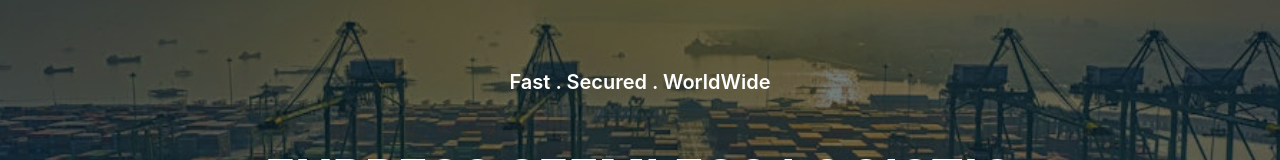
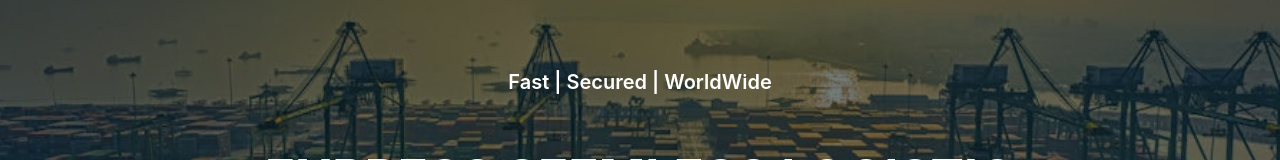
Before and after one commit to akhibs/peter, a React (Vite) app in the folder client/: page / in a window 1280 px wide. Shown: the part 335-495 px from the top of the page. Built offline with nearby package versions, Linux system fonts and the light colour scheme; no server answers.

Commit message:
Update HomePage.jsx

```diff
--- a/client/src/pages/HomePage.jsx
+++ b/client/src/pages/HomePage.jsx
@@ -13,7 +13,7 @@ export default function HomePage() {
     <div className={styles.HomePage}>
       <div className={styles.coverBox}>
         <div className={styles.cover}>
-          <p>Fast . Secured . WorldWide</p>
+          <p>Fast | Secured | WorldWide</p>
           <h1>EXPRESS SEEMLESS LOGISTIC SERVICES</h1>
         </div>
       </div>
```
